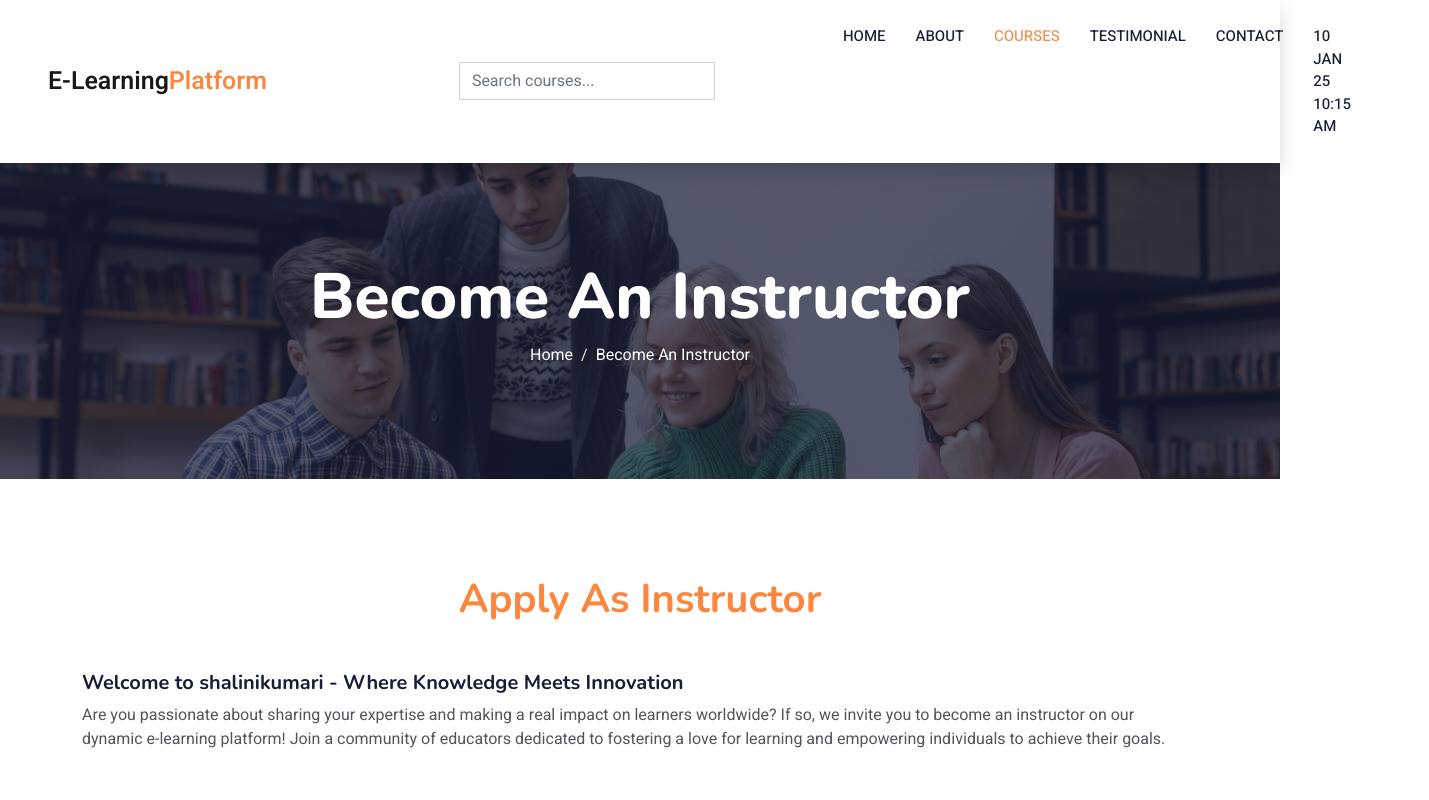
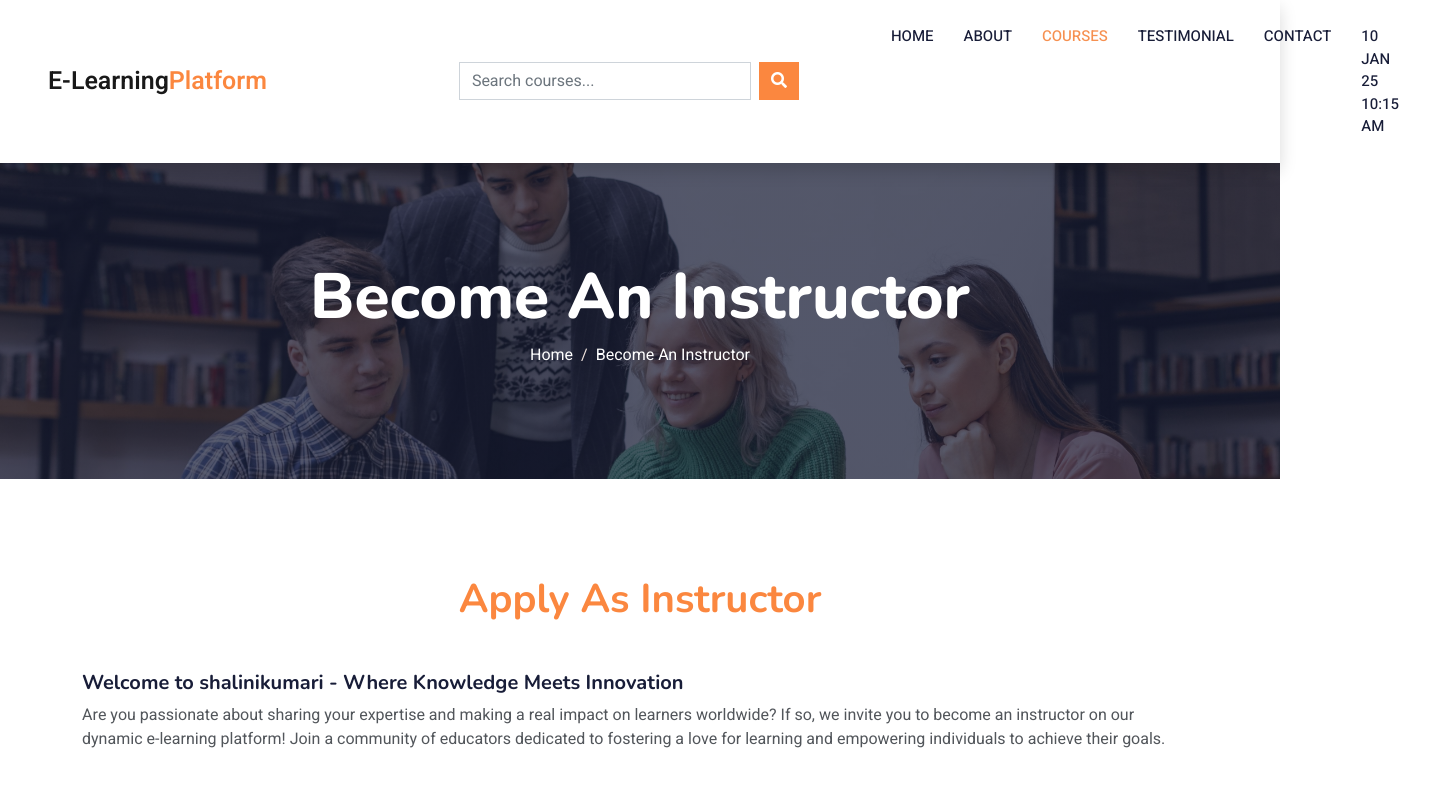
Before and after one commit to shalini-tiwari/e-learning-platform, a plain HTML site: page instructor.html in a window 1280 px wide. Shown: the top 800 px of the page, 1429 px wide, since content can reach past the window. Drawn offline with nearby package versions, Linux system fonts and the light colour scheme.

Commit message:
feat:search button added

```diff
--- a/instructor.html
+++ b/instructor.html
@@ -54,6 +54,9 @@
         <form id="searchForm" class="d-flex w-75" action="courses.html" method="GET">
           <input type="text" name="query" class="form-control" style="width: 24rem; margin-left: 8rem;" placeholder="Search courses..." aria-label="Search">
         </form>
+        <button class="btn btn-primary ms-2" type="submit">
+          <i class="fa fa-search"></i>
+        </button>
       </a>
       <div class="navbar-nav ms-auto p-4 p-lg-0">
         <a href="index.html" class="nav-item nav-link">Home</a>
```
Also changed, not shown: about.html (+3 -0 lines), contact.html (+3 -0 lines), courses-search.html (+3 -0 lines), courses.html (+3 -0 lines), index.html (+3 -0 lines), single.html (+3 -0 lines), testimonial.html (+3 -0 lines).
